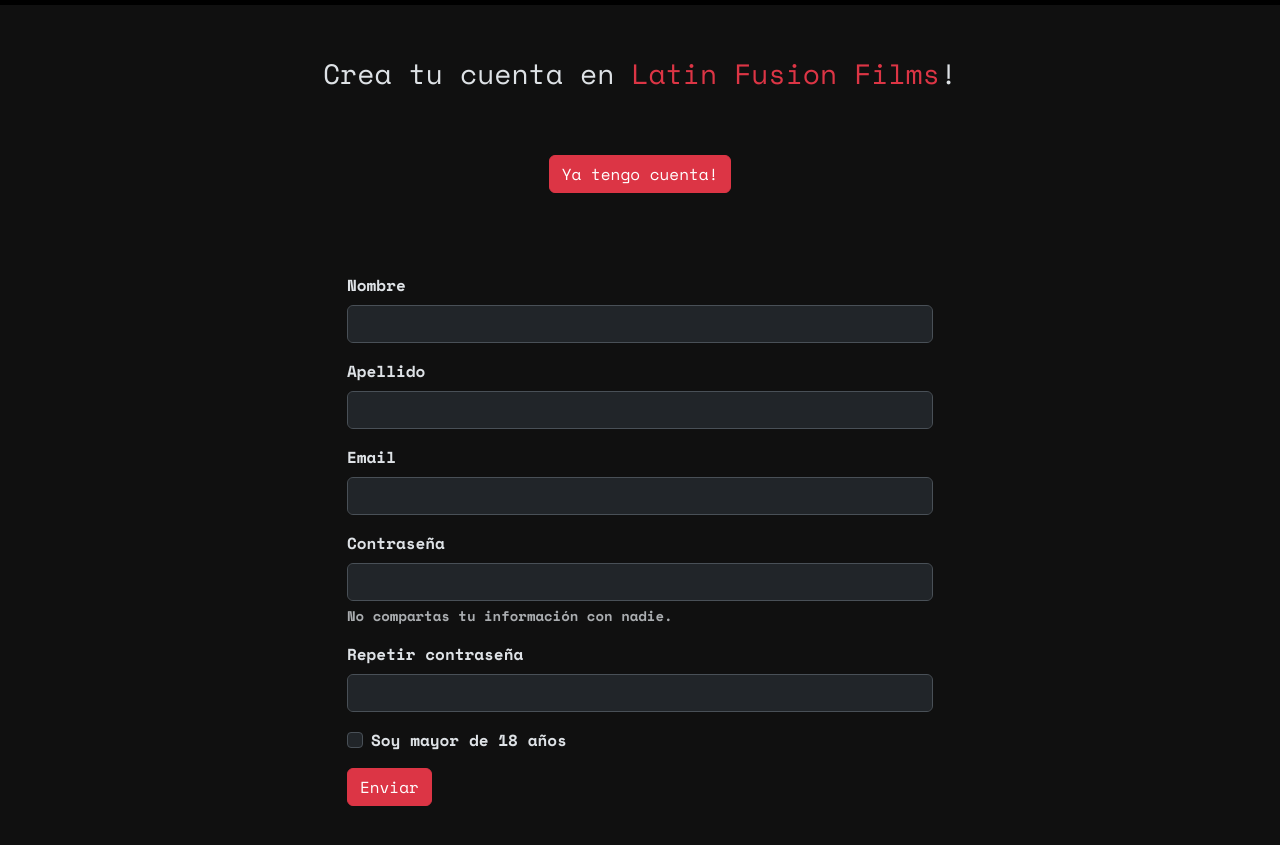
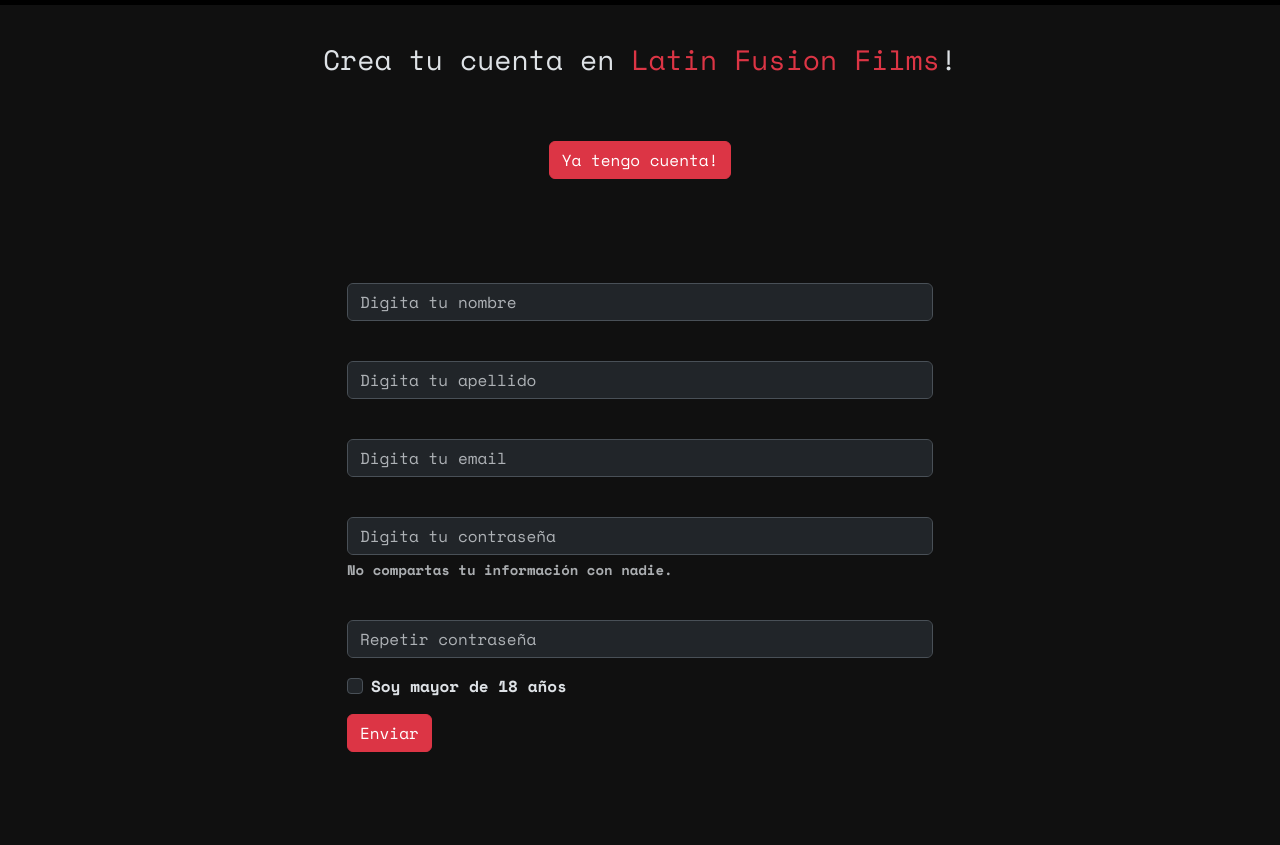
Before and after one commit to samuellopur/proyecto_cac_lff, a plain HTML site: page registro.html in a window 1280 px wide. Shown: the part 61-906 px from the top of the page. After the commit the page ends 861 px from the top, so only its background shows below. Drawn offline with nearby package versions, Linux system fonts and the light colour scheme.

Commit message:
Segunda entrega

```diff
--- a/registro.html
+++ b/registro.html
@@ -15,6 +15,7 @@
     <link rel="preconnect" href="https://fonts.gstatic.com" crossorigin>
     <link href="https://fonts.googleapis.com/css2?family=Space+Mono:ital,wght@0,400;0,700;1,400;1,700&display=swap" rel="stylesheet">
   </head>
+
   <!--Se divide en HEADER, MAIN y FOOTER, dentro del main todo el contenido de cada página-->
   <body data-bs-theme="dark" style="background-color: #101010;" class="body-formulario">
     <header>
@@ -47,30 +48,30 @@
         <a  href="./cuenta.html">
             <button class="btn btn-danger btn-cuenta">Ya tengo cuenta!</button>
         </a>
-        <form>
+        <form id="registrationForm">
             <div class="mb-3">
-            <label for="exampleInputEmail1" class="form-label">Nombre</label>
-            <input type="text" class="form-control" id="exampleInputEmail1" aria-describedby="emailHelp">
+            <label for="exampleInputEmail1" class="form-label"></label>
+            <input type="text" placeholder="Digita tu nombre" class="form-control" id="nombre" required aria-describedby="emailHelp">
         </div>
         <div class="mb-3">
-            <label for="exampleInputEmail1" class="form-label">Apellido</label>
-            <input type="text" class="form-control" id="exampleInputEmail1" aria-describedby="emailHelp">
+            <label for="exampleInputEmail1" class="form-label"></label>
+            <input type="text" placeholder="Digita tu apellido" class="form-control" id="exampleInputEmail1" required aria-describedby="emailHelp">
         </div>
         <div class="mb-3">
-            <label for="exampleInputEmail1" class="form-label">Email</label>
-            <input type="email" class="form-control" id="exampleInputEmail1" aria-describedby="emailHelp">
+            <label for="exampleInputEmail1" class="form-label"></label>
+            <input type="email" placeholder="Digita tu email" class="form-control" id="exampleInputEmail1" required aria-describedby="emailHelp">
         </div>
         <div class="mb-3">
-            <label for="exampleInputPassword1" class="form-label">Contraseña</label>
-            <input type="password" class="form-control" id="exampleInputPassword1">
+            <label for="exampleInputPassword1" class="form-label"></label>
+            <input type="password" placeholder="Digita tu contraseña" class="form-control" id="exampleInputPassword1" required>
             <div id="emailHelp" class="form-text">No compartas tu información con nadie.</div>
         </div>
         <div class="mb-3">
-            <label for="exampleInputPassword1" class="form-label">Repetir contraseña</label>
-            <input type="password" class="form-control" id="exampleInputPassword1">
+            <label for="exampleInputPassword1" class="form-label"></label>
+            <input type="password" placeholder="Repetir contraseña" class="form-control" id="exampleInputPassword1" required>
         </div>
         <div class="mb-3 form-check">
-            <input type="checkbox" class="form-check-input" id="exampleCheck1">
+            <input type="checkbox" class="form-check-input" id="exampleCheck1" required>
             <label class="form-check-label" for="exampleCheck1">Soy mayor de 18 años</label>
         </div>
         <button type="submit" class="btn btn-primary btn-danger">Enviar</button>
--- a/style.css
+++ b/style.css
@@ -205,7 +205,7 @@ footer{
     section {
 
         h3 {
-            margin-top: 1em;
+            margin-top: 0.5em;
         }
     }
     .btn-cuenta {
```
Also changed, not shown: cuenta.html (+5 -4 lines), app.js (line endings or trailing spaces).
